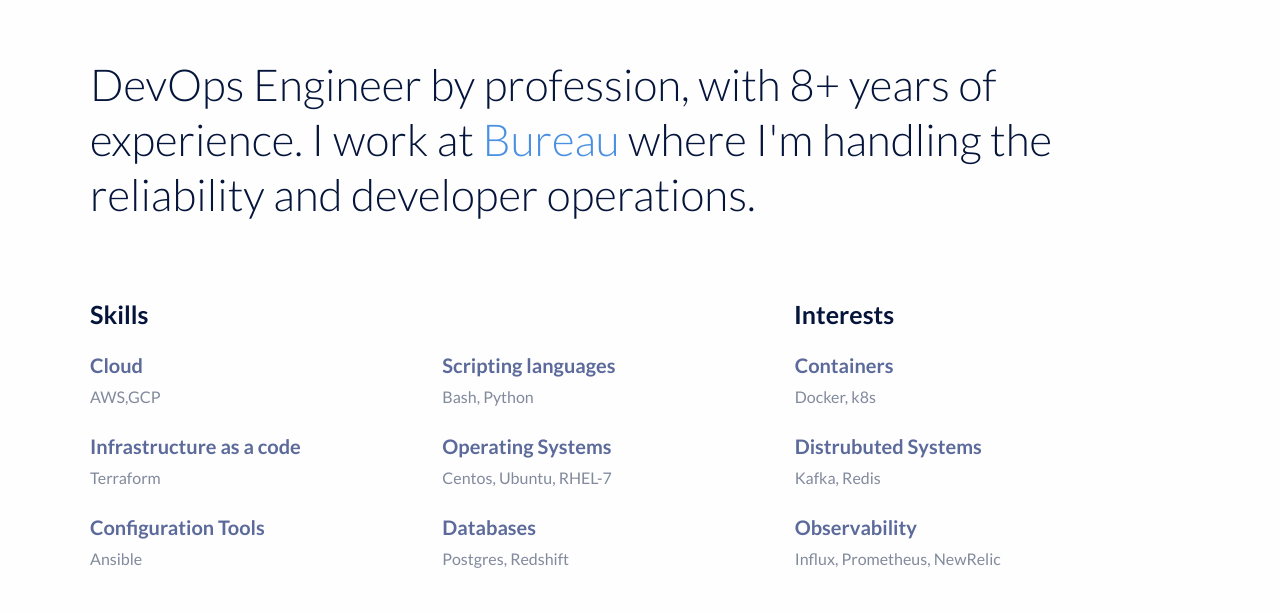
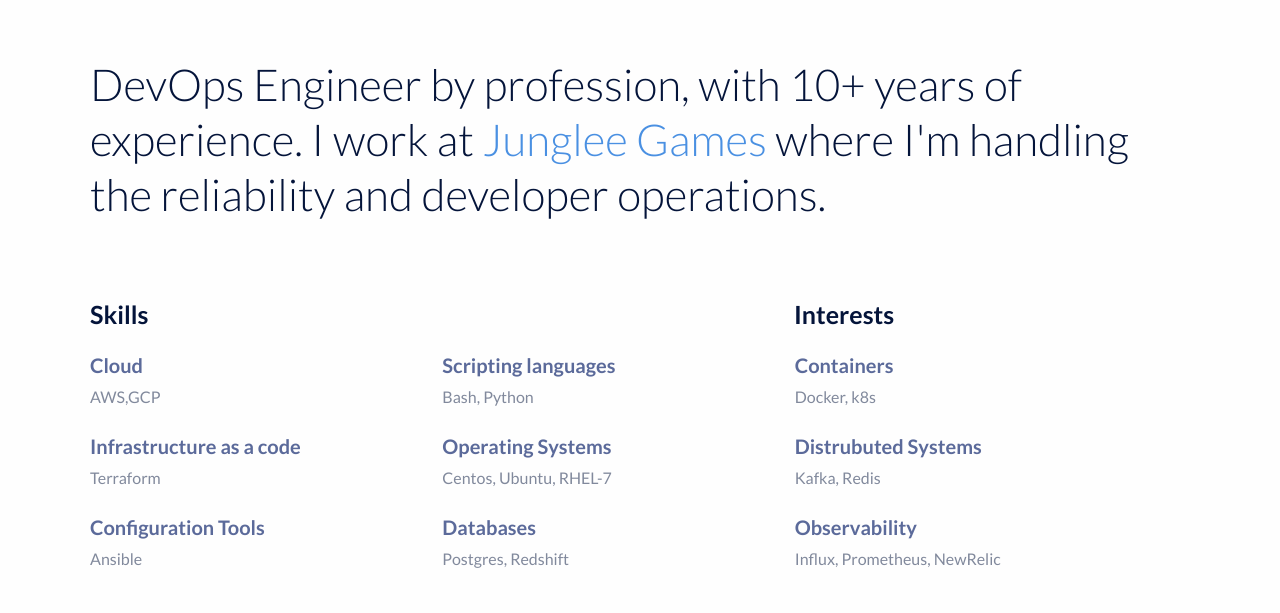
Before and after one commit to iabhinav29/iabhinav29.github.io, a plain HTML site: page index.html in a window 1280 px wide. Shown: the part 187-800 px from the top of the page. Drawn offline with Linux system fonts and the light colour scheme; a script that the page names is missing.

Commit message:
updated comp

```diff
--- a/index.html
+++ b/index.html
@@ -33,7 +33,7 @@
 			<span class="email">“Fail quick, fail often, recover quickly.”</span>
 
 
-			<h3 class="lead">DevOps Engineer by profession, with 8+ years of experience. I work at <a href="https://www.bureau.id/"> Bureau </a>where I'm handling the reliability and developer operations.</h3>
+			<h3 class="lead">DevOps Engineer by profession, with 10+ years of experience. I work at <a href="https://www.jungleegames.com/"> Junglee Games </a>where I'm handling the reliability and developer operations.</h3>
 		</div>
 	</div>
 
```
